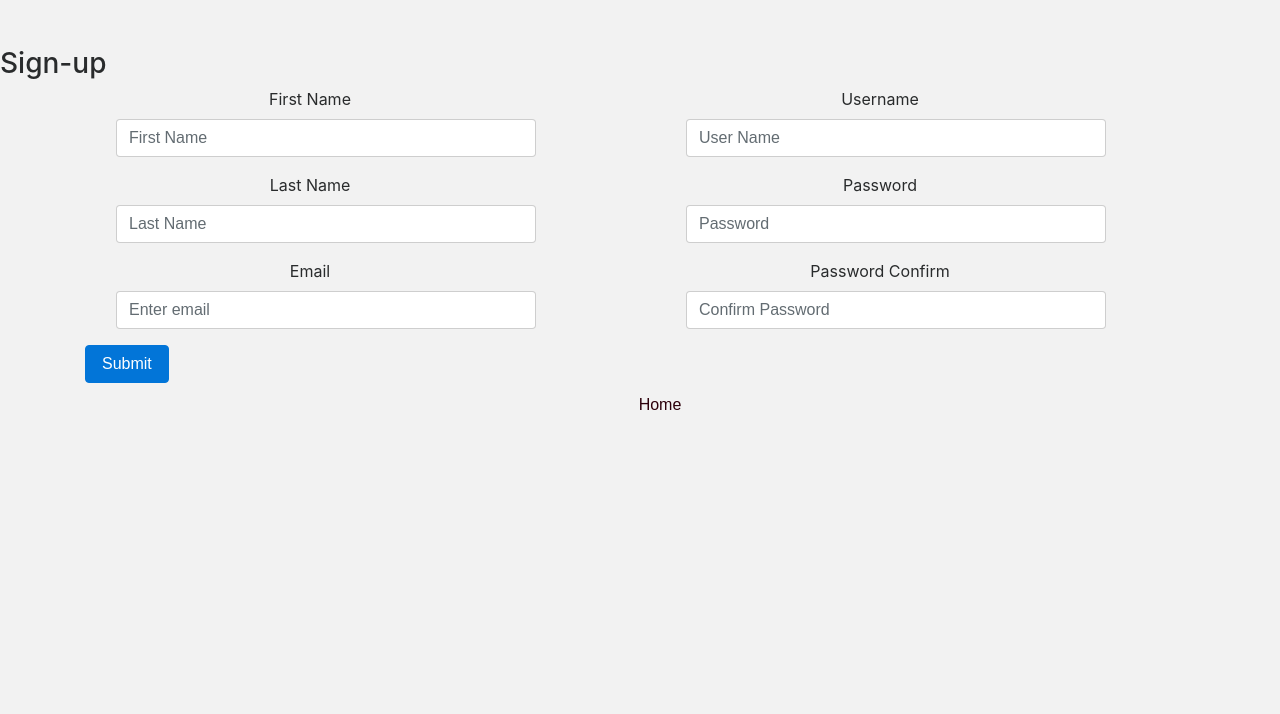
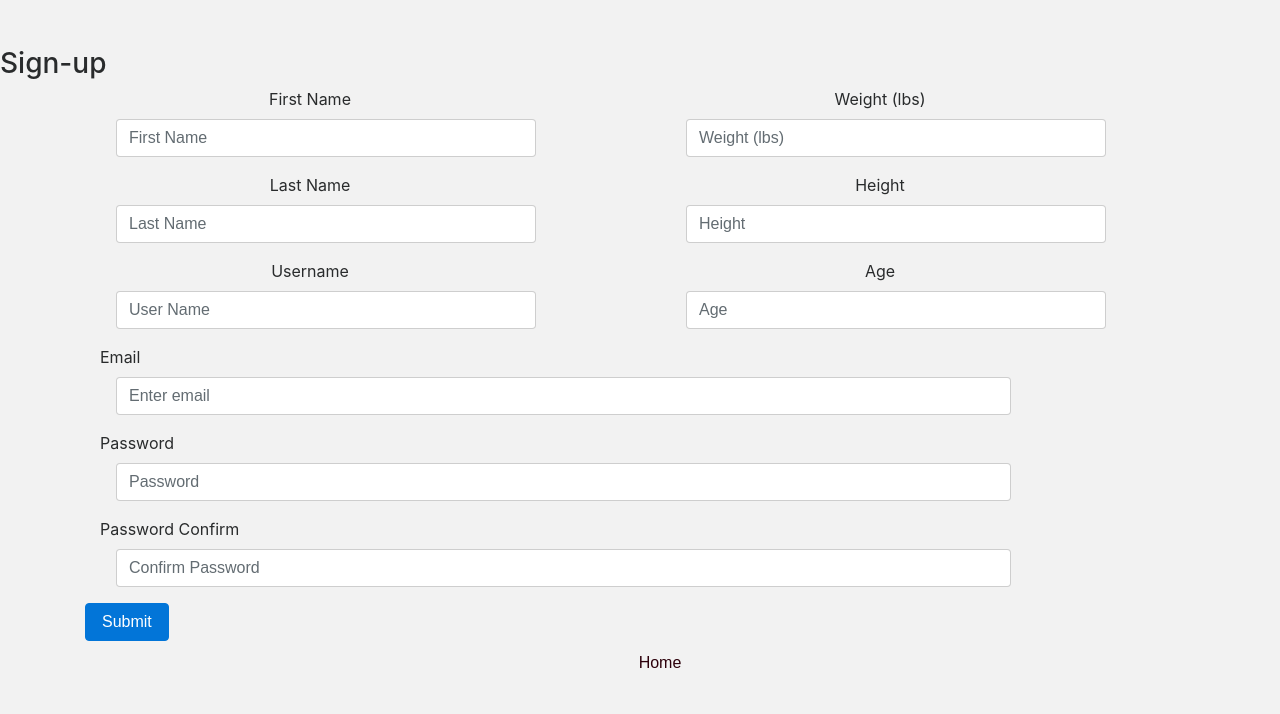
Before and after one commit to mgiovann/Think-Less-Eat-Better, a PHP site: page /signup.php in a window 1280 px wide. Shown: the part 86-800 px from the top of the page. Run offline with PHP 8.4, Linux system fonts and the light colour scheme.

Commit message:
Create signup.php

```diff
--- a/signup.php
+++ b/signup.php
@@ -108,12 +108,15 @@
 <fieldset>
 
 
+<form action = "accountProcess.php" method="post" onsubmit="return formvalidate(this);">
+
+        <fieldset>
+
             <div class="container">
 
                 <div class="row">
 
                     <div class="col-6 text-center">
-
 
                         <div class="form-group col-10">
 
@@ -133,9 +136,9 @@
 
                         <div class="form-group col-10">
 
-            <label for="email">Email</label>
+                            <label for="username">Username</label>
 
-            <input type="email" id="email" name = "email" class="form-control mx-sm-3" aria-describedby="passwordHelpInline" placeholder="Enter email">
+                            <input type="text" id="username" name = "user" class="form-control mx-sm-3" aria-describedby="passwordHelpInline" placeholder="User Name">
 
                         </div>
 
@@ -145,27 +148,53 @@
 
                         <div class="form-group col-10">
 
-            <label for="username">Username</label>
+                            <label for="weight">Weight (lbs)</label>
 
-            <input type="text" id="username" name = "user" class="form-control mx-sm-3" aria-describedby="passwordHelpInline" placeholder="User Name">
+                            <input type="text" id="username" name = "weight" class="form-control mx-sm-3" aria-describedby="passwordHelpInline" placeholder="Weight (lbs)">
 
                         </div>
 
+                        <div class="form-group col-10">
+
+                            <label for="Height">Height</label>
+
+                            <input type="text" id="username" name = "height" class="form-control mx-sm-3" aria-describedby="passwordHelpInline" placeholder="Height">
+
+                        </div>
+
+                        <div class="form-group col-10">
+
+                            <label for="age">Age</label>
+
+                            <input type="text" id="username" name = "age" class="form-control mx-sm-3" aria-describedby="passwordHelpInline" placeholder="Age">
+
+                        </div>
+
+                    </div>
+
+                    <div class="container">
+
+                        <div class="form-group col-10">
+
+                            <label for="email">Email</label>
+
+                            <input type="email" id="email" name = "email" class="form-control mx-sm-3" aria-describedby="passwordHelpInline" placeholder="Enter email">
+
+                        </div>
 
                         <div class="form-group col-10">
 
                             <label for="password">Password</label>
 
-            <input type="text" id="userpassword" name = "password" class="form-control mx-sm-3" aria-describedby="passwordHelpInline" placeholder="Password">
+                            <input type="password" id="userpassword" name = "password" class="form-control mx-sm-3" aria-describedby="passwordHelpInline" placeholder="Password">
 
                         </div>
-
 
                         <div class="form-group col-10">
 
                             <label>Password Confirm</label>
 
-            <input type="text" id="userpasswordconfirm" name = "passwordconfirm" class="form-control mx-sm-3" aria-describedby="passwordHelpInline" placeholder="Confirm Password">
+                            <input type="password" id="userpasswordconfirm" name = "passwordconfirm" class="form-control mx-sm-3" aria-describedby="passwordHelpInline" placeholder="Confirm Password">
 
                         </div>
 
@@ -173,9 +202,8 @@
 
                 </div>
 
+                <button type="submit" class="btn btn-primary">Submit</button>
 
-
-      <button type="submit" class="btn btn-primary">Submit</button>
 </fieldset>
 
 </form>
```
Lines whose indentation alone changed are shown as unchanged.
